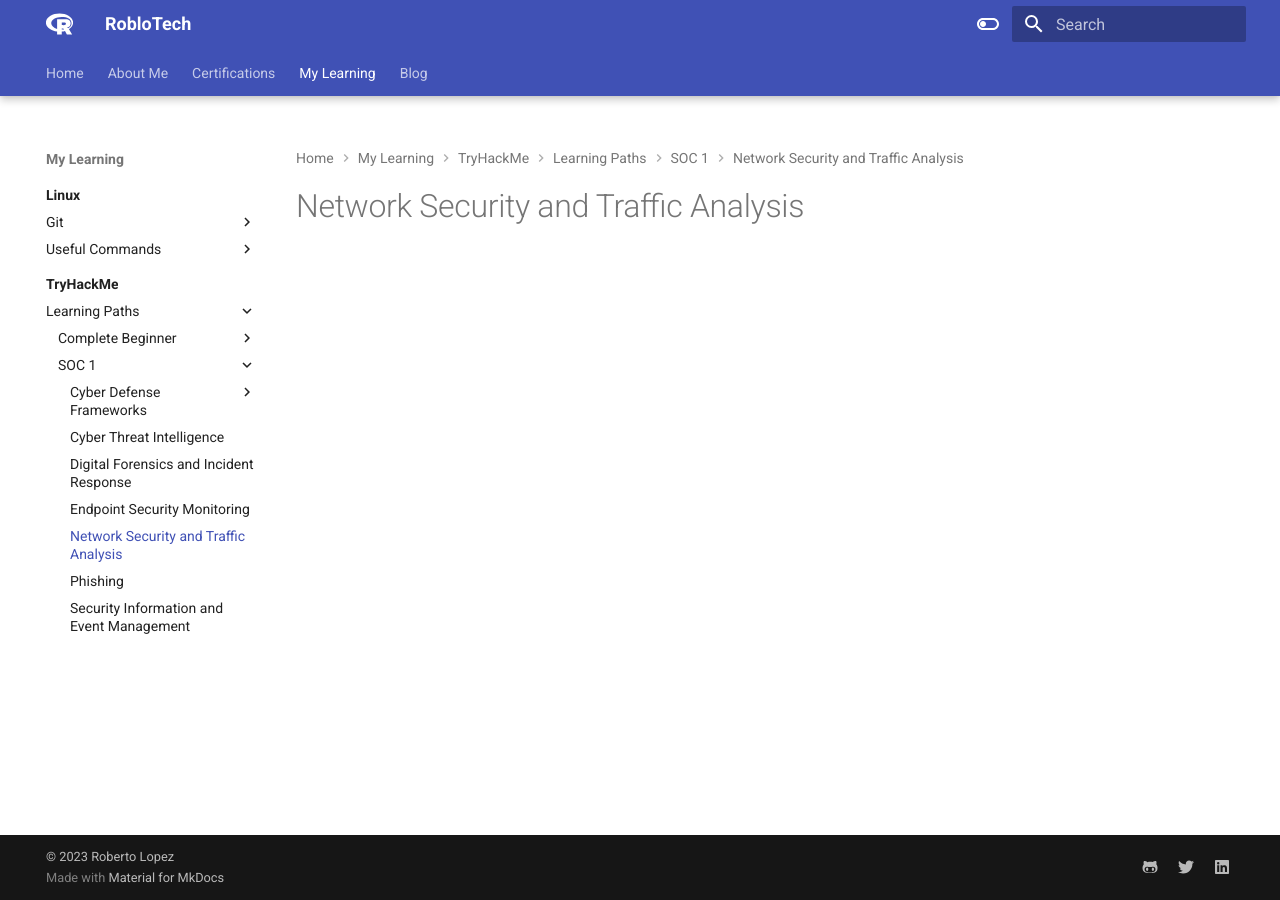
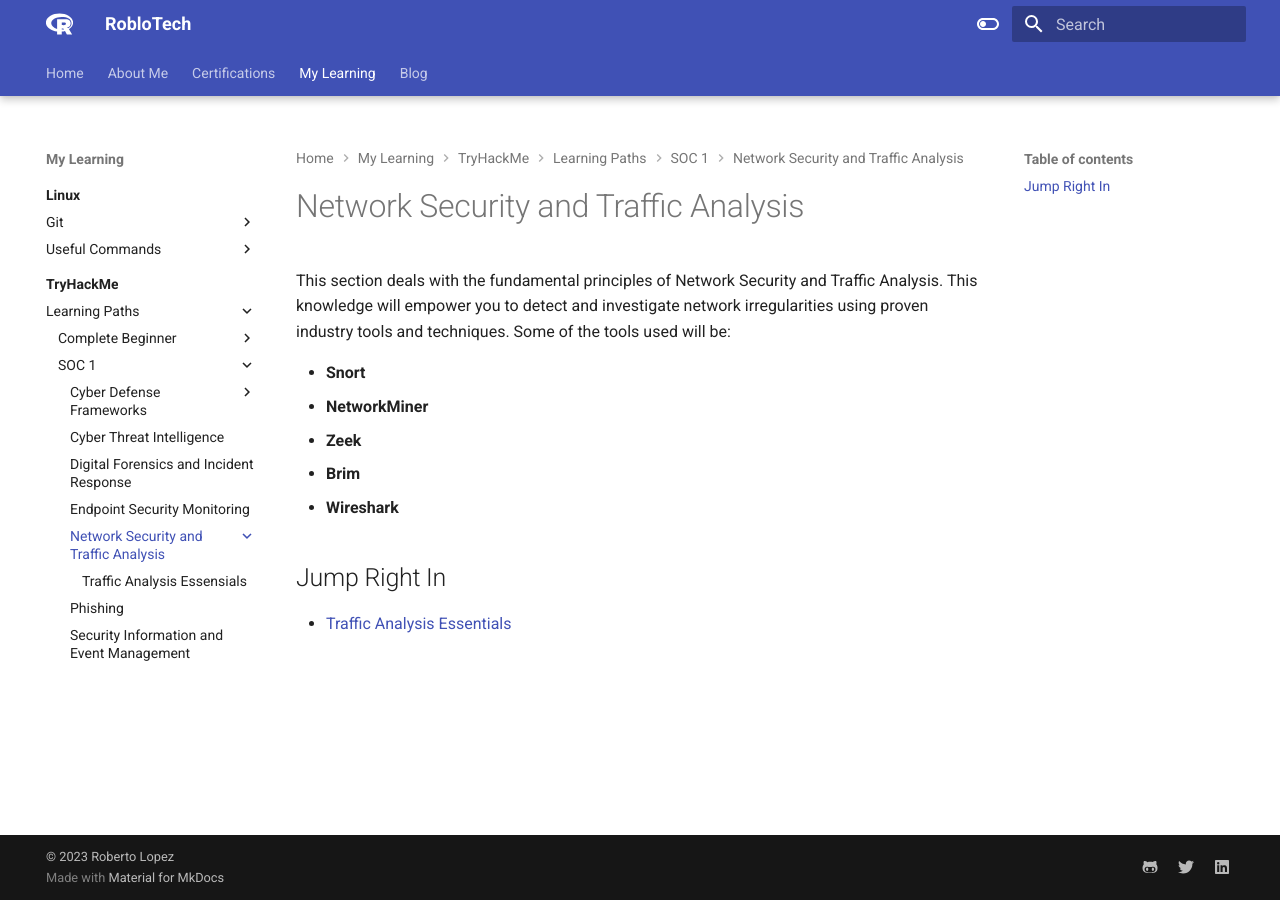
Before and after one commit to RobLoTech/Roblotech.github.io, an MkDocs documentation site: the page built from docs/My Learning/TryHackMe/Learning Paths/SOC 1/Network Security and Traffic Analysis/index.md, in a window 1280 px wide. Built offline with MkDocs 1.6.1 and Material for MkDocs 9.7.7, drawn with Linux system fonts in a browser that asks for light colours.

Commit message:
Added new files to 'Network Security and Traffic Analysis' Section

```diff
--- a/docs/My Learning/TryHackMe/Learning Paths/SOC 1/Network Security and Traffic Analysis/index.md
+++ b/docs/My Learning/TryHackMe/Learning Paths/SOC 1/Network Security and Traffic Analysis/index.md
@@ -1 +1,13 @@
 # Network Security and Traffic Analysis
+
+This section deals with the fundamental principles of Network Security and Traffic Analysis. This knowledge will empower you to detect and investigate network irregularities using proven industry tools and techniques.  Some of the tools used will be:
+
+- **Snort**
+- **NetworkMiner**
+- **Zeek**
+- **Brim**
+- **Wireshark**
+
+## Jump Right In
+
+- [Traffic Analysis Essentials](Traffic%20Analysis%20Essensials/index.md#traffic-analysis-essentials)
```
Also changed, not shown: docs/My Learning/Linux/Git/Getting Started with Git.md (+2 -2 lines), docs/My Learning/TryHackMe/Learning Paths/SOC 1/Cyber Defense Frameworks/Junior Security Analyst Intro.md (+1 -1 lines), docs/My Learning/TryHackMe/Learning Paths/SOC 1/Cyber Defense Frameworks/Pyramid of Pain.md (+2 -2 lines), docs/My Learning/TryHackMe/Learning Paths/SOC 1/Network Security and Traffic Analysis/Traffic Analysis Essensials/index.md (added, +13 -0 lines).
